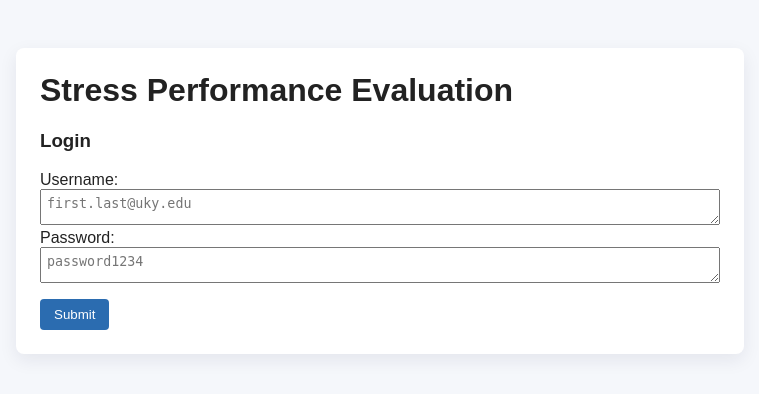
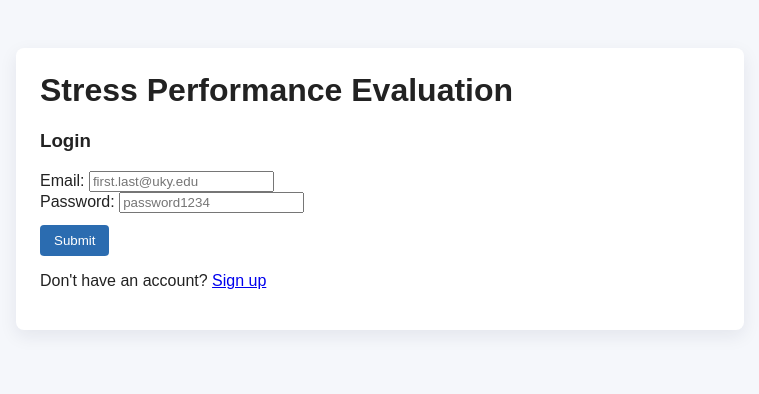
Before and after one commit to calebw318/CS499, a Flask app: page / in a window 1280 px wide. Shown: the top 394 px of the page, without its empty margins (260-1019 px from the left). Run offline with Flask 3, Linux system fonts and the light colour scheme.

Commit message:
Refactor login form with input fields and sign-up link
Updated login form to use input fields and added a sign-up link.

```diff
--- a/templates/index.html
+++ b/templates/index.html
@@ -12,14 +12,15 @@
         <h1>Stress Performance Evaluation</h1>
         <h3>Login</h3>
         <form id="login" method="post" action="/api/login">
-            <label for="username">Username:</label>
-            <textarea id="username" name="username" placeholder="first.last@uky.edu"></textarea>
+            <label for="username">Email:</label>
+            <input id="username" name="username" type="email" placeholder="first.last@uky.edu" required>
             <br>
             <label for="password">Password:</label>
-            <textarea id="password" name="password" placeholder="password1234"></textarea>
+            <input id="password" name="password" type="password" placeholder="password1234" required>
             <br>
             <button type="submit">Submit</button>
         </form>
+        <p style="margin-top: 16px;">Don't have an account? <a href="/signup">Sign up</a></p>
         <div id="login-error" class="error" role="alert" aria-live="polite" style="display:none"></div>
     </div>
     <script src="{{ url_for('static', filename='js/login.js') }}"></script>
```
